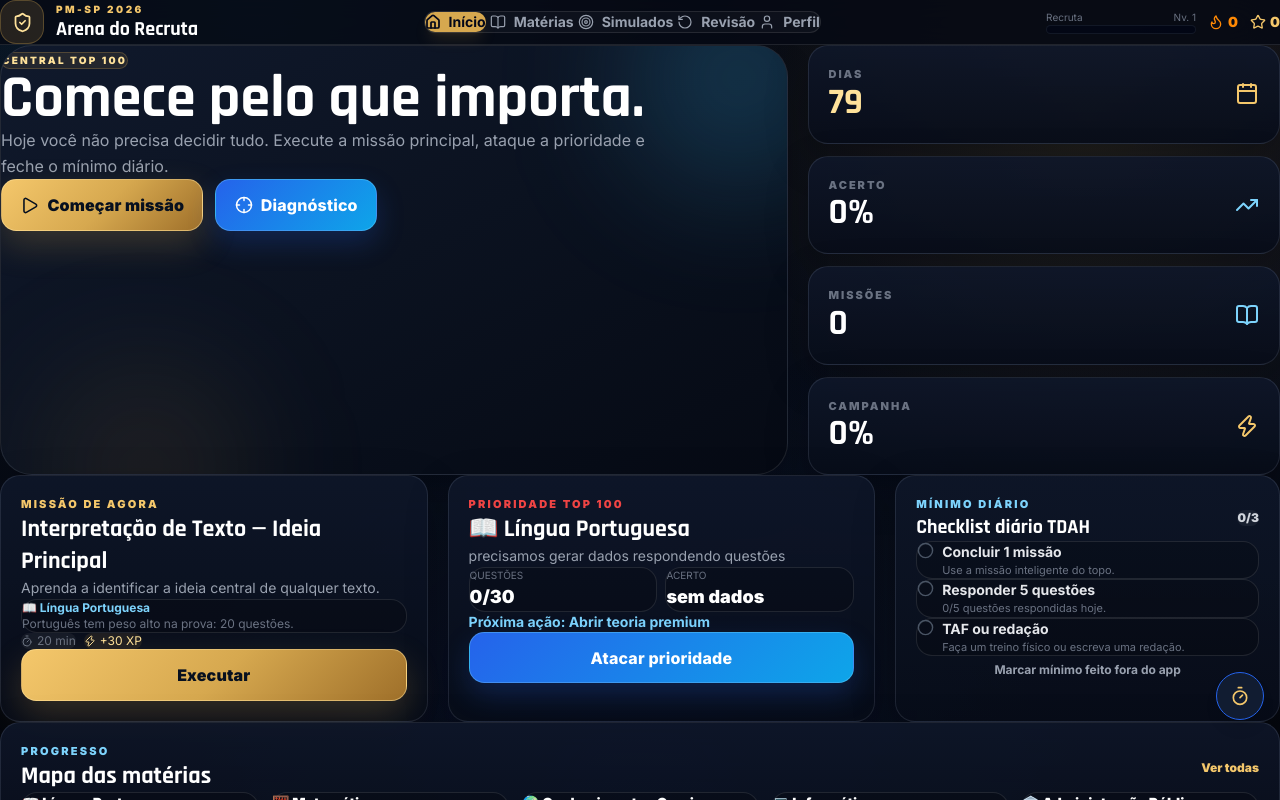
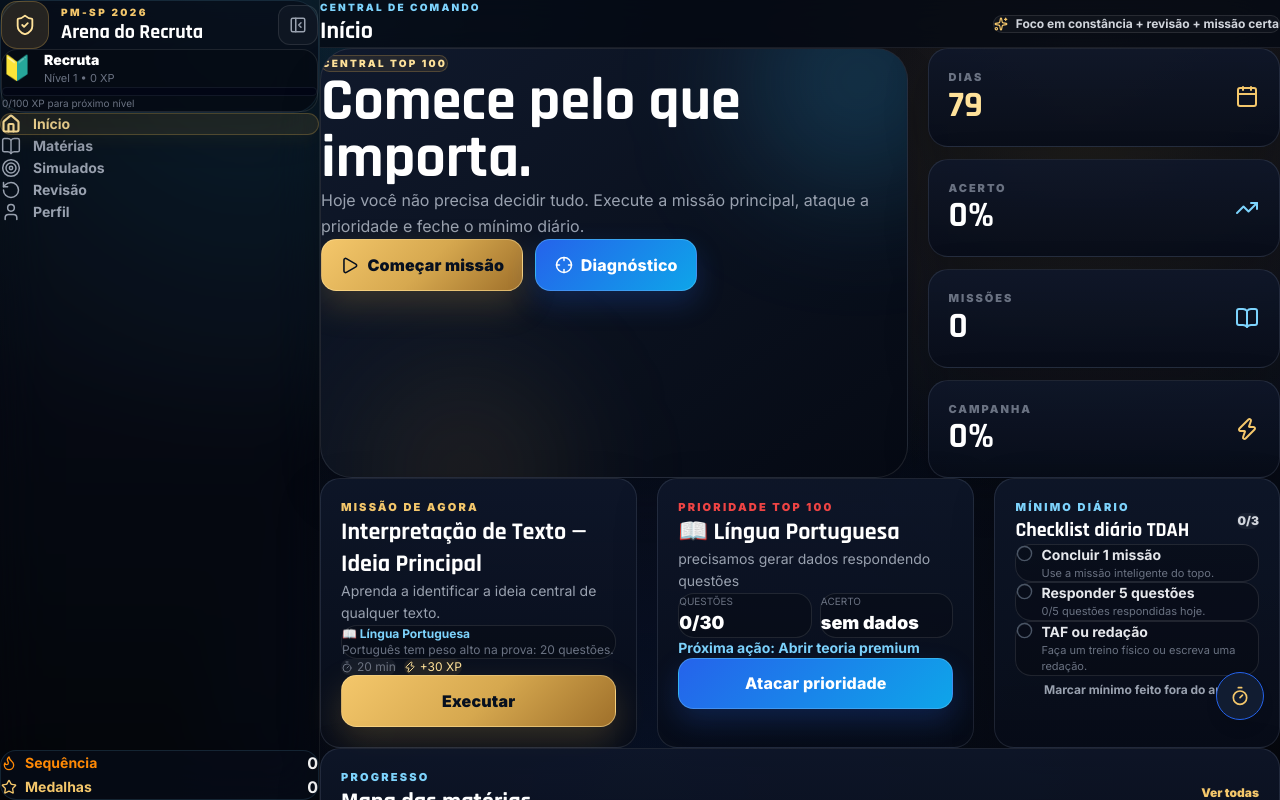
Before and after one commit to wesley956/pm26, a React (Vite) app: page / in a window 1280 px wide. Shown: the top 800 px of the page. Built offline with nearby package versions, Linux system fonts and the light colour scheme.

Commit message:
Add futuristic collapsible sidebar layout

```diff
--- a/src/components/Layout.tsx
+++ b/src/components/Layout.tsx
@@ -1,5 +1,19 @@
-import { ReactNode } from 'react';
-import { Home, BookOpen, Target, RotateCcw, User, Flame, Star, ShieldCheck } from 'lucide-react';
+import { ReactNode, useState } from 'react';
+import {
+  Home,
+  BookOpen,
+  Target,
+  RotateCcw,
+  User,
+  Flame,
+  Star,
+  ShieldCheck,
+  Menu,
+  X,
+  PanelLeftClose,
+  PanelLeftOpen,
+  Sparkles,
+} from 'lucide-react';
 import { useApp } from '../store';
 import { getLevelInfo } from '../utils';
 
@@ -21,88 +35,270 @@ export default function Layout({ children, activeTab, onNavigate }: LayoutProps)
   const { profile } = useApp();
   const info = getLevelInfo(profile);
 
+  const [collapsed, setCollapsed] = useState(false);
+  const [mobileOpen, setMobileOpen] = useState(false);
+
+  const activeItem = navItems.find(item => item.id === activeTab);
+
   return (
     <div className="min-h-[100dvh]">
-      <header className="sticky top-0 z-50 border-b border-white/10 bg-[#060a14]/85 backdrop-blur-xl">
-        <div className="mx-auto flex max-w-7xl items-center justify-between gap-4 px-4 py-3 md:px-6">
-          <button onClick={() => onNavigate('dashboard')} className="flex min-w-0 items-center gap-3 text-left">
-            <div className="flex h-11 w-11 shrink-0 items-center justify-center rounded-2xl border border-gold-500/30 bg-gold-500/15">
-              <ShieldCheck size={21} className="text-gold-300" />
+      {/* Mobile overlay */}
+      {mobileOpen && (
+        <button
+          aria-label="Fechar menu"
+          className="fixed inset-0 z-40 bg-black/60 backdrop-blur-[2px] md:hidden"
+          onClick={() => setMobileOpen(false)}
+        />
+      )}
+
+      <div className="mx-auto flex min-h-[100dvh] w-full max-w-[1600px]">
+        {/* Desktop Sidebar */}
+        <aside
+          className={`hidden md:flex md:sticky md:top-0 md:h-[100dvh] md:flex-col md:shrink-0 md:border-r md:border-white/8 md:bg-black/20 md:backdrop-blur-xl transition-all duration-300 ${
+            collapsed ? 'md:w-24' : 'md:w-72 lg:w-80'
+          }`}
+        >
+          <div className="flex h-full flex-col px-3 py-4">
+            {/* Brand */}
+            <div className="glass rounded-[1.6rem] p-3">
+              <div className={`flex items-center ${collapsed ? 'justify-center' : 'justify-between'} gap-3`}>
+                <button
+                  onClick={() => onNavigate('dashboard')}
+                  className={`flex min-w-0 items-center gap-3 text-left ${collapsed ? 'justify-center' : ''}`}
+                >
+                  <div className="flex h-12 w-12 shrink-0 items-center justify-center rounded-2xl border border-gold-500/30 bg-gold-500/15">
+                    <ShieldCheck size={22} className="text-gold-300" />
                   </div>
 
+                  {!collapsed && (
                     <div className="min-w-0">
-              <p className="text-[10px] font-black uppercase tracking-[0.25em] text-gold-400">
+                      <p className="text-[10px] font-black uppercase tracking-[0.24em] text-gold-400">
                         PM-SP 2026
                       </p>
-              <h1 className="truncate font-[Rajdhani,sans-serif] text-lg font-black leading-tight text-white md:text-xl">
+                      <h1 className="truncate font-[Rajdhani,sans-serif] text-xl font-black leading-tight text-white">
                         Arena do Recruta
                       </h1>
                     </div>
+                  )}
                 </button>
 
-          <nav className="hidden items-center gap-1 rounded-2xl border border-white/10 bg-white/[0.03] p-1 md:flex">
+                {!collapsed && (
+                  <button
+                    onClick={() => setCollapsed(true)}
+                    className="flex h-10 w-10 items-center justify-center rounded-xl border border-white/10 bg-white/[0.03] text-gray-400 transition hover:border-pm-400/35 hover:text-white"
+                    aria-label="Recolher menu"
+                  >
+                    <PanelLeftClose size={18} />
+                  </button>
+                )}
+              </div>
+
+              {collapsed && (
+                <button
+                  onClick={() => setCollapsed(false)}
+                  className="mt-3 flex w-full items-center justify-center rounded-xl border border-white/10 bg-white/[0.03] py-2 text-gray-400 transition hover:border-pm-400/35 hover:text-white"
+                  aria-label="Expandir menu"
+                >
+                  <PanelLeftOpen size={18} />
+                </button>
+              )}
+
+              <div className={`mt-4 rounded-2xl border border-white/10 bg-black/20 p-3 ${collapsed ? 'text-center' : ''}`}>
+                <div className={`flex items-center ${collapsed ? 'justify-center' : 'gap-3'}`}>
+                  <span className="text-2xl">{info.icon}</span>
+                  {!collapsed && (
+                    <div>
+                      <p className="text-sm font-black text-white">{info.title}</p>
+                      <p className="text-[11px] text-gray-500">Nível {info.level} • {profile.xp} XP</p>
+                    </div>
+                  )}
+                </div>
+
+                {!collapsed && (
+                  <>
+                    <div className="progress-bar mt-3">
+                      <div
+                        className="progress-bar-fill bg-gradient-to-r from-pm-500 via-pm-400 to-gold-500"
+                        style={{ width: `${info.progress}%` }}
+                      />
+                    </div>
+                    <p className="mt-1 text-[10px] text-gray-500">
+                      {info.xpInLevel}/{info.xpForNext} XP para próximo nível
+                    </p>
+                  </>
+                )}
+              </div>
+            </div>
+
+            {/* Nav */}
+            <nav className="mt-4 flex-1 space-y-2">
               {navItems.map(item => (
                 <button
                   key={item.id}
                   onClick={() => onNavigate(item.id)}
-                className={`flex items-center gap-2 rounded-xl px-3 py-2 text-sm font-bold transition-all lg:px-4 ${
+                  className={`group flex w-full items-center rounded-2xl border px-3 py-3 transition-all ${
                     activeTab === item.id
-                    ? 'bg-gold-500 text-slate-950 shadow-lg shadow-gold-500/15'
-                    : 'text-gray-400 hover:bg-white/5 hover:text-white'
-                }`}
+                      ? 'border-gold-500/30 bg-gold-500/12 text-gold-300 shadow-lg shadow-gold-500/5'
+                      : 'border-transparent text-gray-400 hover:border-white/10 hover:bg-white/[0.04] hover:text-white'
+                  } ${collapsed ? 'justify-center' : 'gap-3'}`}
+                  title={collapsed ? item.label : undefined}
                 >
-                <item.icon size={16} strokeWidth={activeTab === item.id ? 2.6 : 1.8} />
-                {item.label}
+                  <item.icon size={20} strokeWidth={activeTab === item.id ? 2.6 : 1.8} />
+                  {!collapsed && <span className="text-sm font-bold">{item.label}</span>}
                 </button>
               ))}
             </nav>
 
-          <div className="flex shrink-0 items-center gap-3">
-            <div className="hidden min-w-[150px] md:block">
-              <div className="mb-1 flex items-center justify-between text-[10px] text-gray-500">
-                <span>{info.title}</span>
-                <span>Nv. {info.level}</span>
+            {/* Footer */}
+            <div className="mt-4 space-y-2">
+              <div className={`glass rounded-2xl p-3 ${collapsed ? 'flex flex-col items-center gap-3' : 'space-y-3'}`}>
+                <div className={`flex items-center ${collapsed ? 'justify-center' : 'justify-between'} gap-2`}>
+                  <span className="flex items-center gap-2 text-orange-400">
+                    <Flame size={16} />
+                    {!collapsed && <span className="text-sm font-bold">Sequência</span>}
+                  </span>
+                  <strong className="text-white">{profile.streak}</strong>
                 </div>
-              <div className="progress-bar h-[6px]">
-                <div className="progress-bar-fill bg-gradient-to-r from-pm-500 via-pm-400 to-gold-500" style={{ width: `${info.progress}%` }} />
+
+                <div className={`flex items-center ${collapsed ? 'justify-center' : 'justify-between'} gap-2`}>
+                  <span className="flex items-center gap-2 text-gold-400">
+                    <Star size={16} />
+                    {!collapsed && <span className="text-sm font-bold">Medalhas</span>}
+                  </span>
+                  <strong className="text-white">{profile.medals.length}</strong>
+                </div>
+              </div>
+            </div>
+          </div>
+        </aside>
+
+        {/* Mobile drawer */}
+        <aside
+          className={`fixed inset-y-0 left-0 z-50 w-80 max-w-[88vw] border-r border-white/10 bg-[#060a14]/95 p-4 backdrop-blur-2xl transition-transform duration-300 md:hidden ${
+            mobileOpen ? 'translate-x-0' : '-translate-x-full'
+          }`}
+        >
+          <div className="flex h-full flex-col">
+            <div className="flex items-center justify-between gap-3">
+              <div className="flex min-w-0 items-center gap-3">
+                <div className="flex h-12 w-12 shrink-0 items-center justify-center rounded-2xl border border-gold-500/30 bg-gold-500/15">
+                  <ShieldCheck size={22} className="text-gold-300" />
+                </div>
+
+                <div className="min-w-0">
+                  <p className="text-[10px] font-black uppercase tracking-[0.24em] text-gold-400">
+                    PM-SP 2026
+                  </p>
+                  <h1 className="truncate font-[Rajdhani,sans-serif] text-xl font-black text-white">
+                    Arena do Recruta
+                  </h1>
                 </div>
               </div>
 
-            <div className="flex items-center gap-1 text-orange-400">
-              <Flame size={16} />
-              <span className="text-sm font-black">{profile.streak}</span>
+              <button
+                onClick={() => setMobileOpen(false)}
+                className="flex h-10 w-10 items-center justify-center rounded-xl border border-white/10 bg-white/[0.03] text-gray-400 hover:text-white"
+                aria-label="Fechar menu"
+              >
+                <X size={18} />
+              </button>
             </div>
 
-            <div className="flex items-center gap-1 text-gold-400">
-              <Star size={16} />
-              <span className="text-sm font-black">{profile.medals.length}</span>
+            <div className="mt-4 glass rounded-[1.6rem] p-3">
+              <div className="flex items-center gap-3">
+                <span className="text-2xl">{info.icon}</span>
+                <div>
+                  <p className="text-sm font-black text-white">{info.title}</p>
+                  <p className="text-[11px] text-gray-500">Nível {info.level} • {profile.xp} XP</p>
                 </div>
+              </div>
+
+              <div className="progress-bar mt-3">
+                <div
+                  className="progress-bar-fill bg-gradient-to-r from-pm-500 via-pm-400 to-gold-500"
+                  style={{ width: `${info.progress}%` }}
+                />
+              </div>
+              <p className="mt-1 text-[10px] text-gray-500">
+                {info.xpInLevel}/{info.xpForNext} XP para próximo nível
+              </p>
+            </div>
+
+            <nav className="mt-4 flex-1 space-y-2">
+              {navItems.map(item => (
+                <button
+                  key={item.id}
+                  onClick={() => {
+                    onNavigate(item.id);
+                    setMobileOpen(false);
+                  }}
+                  className={`flex w-full items-center gap-3 rounded-2xl border px-3 py-3 transition-all ${
+                    activeTab === item.id
+                      ? 'border-gold-500/30 bg-gold-500/12 text-gold-300'
+                      : 'border-transparent text-gray-400 hover:border-white/10 hover:bg-white/[0.04] hover:text-white'
+                  }`}
+                >
+                  <item.icon size={20} strokeWidth={activeTab === item.id ? 2.6 : 1.8} />
+                  <span className="text-sm font-bold">{item.label}</span>
+                </button>
+              ))}
+            </nav>
+
+            <div className="glass rounded-2xl p-3">
+              <div className="flex items-center justify-between text-sm">
+                <span className="flex items-center gap-2 text-orange-400">
+                  <Flame size={16} /> Sequência
+                </span>
+                <strong className="text-white">{profile.streak}</strong>
+              </div>
+
+              <div className="mt-2 flex items-center justify-between text-sm">
+                <span className="flex items-center gap-2 text-gold-400">
+                  <Star size={16} /> Medalhas
+                </span>
+                <strong className="text-white">{profile.medals.length}</strong>
+              </div>
+            </div>
+          </div>
+        </aside>
+
+        {/* Content area */}
+        <div className="flex min-w-0 flex-1 flex-col">
+          <header className="sticky top-0 z-30 border-b border-white/8 bg-[#060a14]/80 backdrop-blur-xl">
+            <div className="mx-auto flex w-full max-w-7xl items-center justify-between gap-3 px-4 py-3 md:px-6">
+              <div className="flex min-w-0 items-center gap-3">
+                <button
+                  onClick={() => setMobileOpen(true)}
+                  className="flex h-10 w-10 items-center justify-center rounded-xl border border-white/10 bg-white/[0.03] text-gray-300 hover:text-white md:hidden"
+                  aria-label="Abrir menu"
+                >
+                  <Menu size={18} />
+                </button>
+
+                <div className="min-w-0">
+                  <p className="text-[10px] font-black uppercase tracking-[0.22em] text-pm-300">
+                    Central de Comando
+                  </p>
+                  <h2 className="truncate font-[Rajdhani,sans-serif] text-lg font-black text-white md:text-2xl">
+                    {activeItem?.label ?? 'Dashboard'}
+                  </h2>
+                </div>
+              </div>
+
+              <div className="hidden items-center gap-2 rounded-full border border-white/10 bg-white/[0.03] px-3 py-2 text-xs font-bold text-gray-300 md:flex">
+                <Sparkles size={14} className="text-gold-400" />
+                Foco em constância + revisão + missão certa
               </div>
             </div>
           </header>
 
-      <main className="mx-auto w-full max-w-7xl px-4 py-5 pb-24 md:px-6 md:pb-8">
+          <main className="flex-1 px-4 py-5 pb-24 md:px-6 md:pb-8 lg:px-8">
+            <div className="mx-auto w-full max-w-7xl">
               {children}
+            </div>
           </main>
-
-      <nav className="fixed bottom-0 left-0 right-0 z-50 border-t border-white/10 bg-[#060a14]/90 backdrop-blur-xl md:hidden">
-        <div className="mx-auto flex max-w-lg justify-around px-2 py-2">
-          {navItems.map(item => (
-            <button
-              key={item.id}
-              onClick={() => onNavigate(item.id)}
-              className={`flex min-w-0 flex-1 flex-col items-center gap-0.5 rounded-xl px-2 py-1.5 transition-all ${
-                activeTab === item.id
-                  ? 'bg-gold-500 text-slate-950 shadow-lg'
-                  : 'text-gray-400 hover:text-gray-200'
-              }`}
-            >
-              <item.icon size={20} strokeWidth={activeTab === item.id ? 2.5 : 1.5} />
-              <span className="text-[10px] font-bold">{item.label}</span>
-            </button>
-          ))}
         </div>
-      </nav>
+      </div>
     </div>
   );
 }
```
Lines whose indentation alone changed are shown as unchanged.
